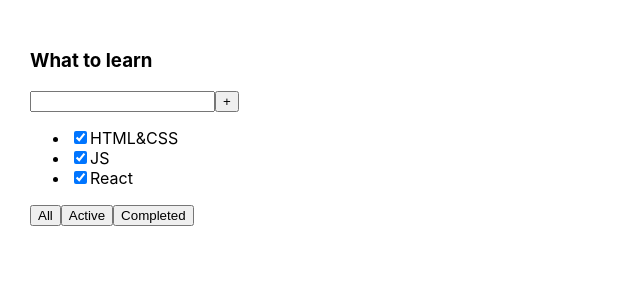
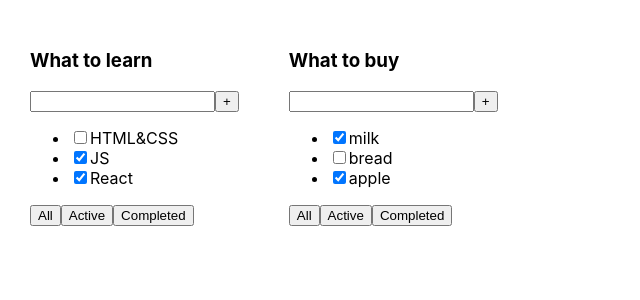
Before and after one commit to Alexander1995-it/TodoList-Incubator, a React (Create React App) app: page / in a window 1280 px wide. Shown: the top 300 px of the page, without its empty margins (0-640 px from the left). Built offline with nearby package versions, Linux system fonts and the light colour scheme.

Commit message:
24.06.2022 tasks_2

```diff
--- a/src/App.tsx
+++ b/src/App.tsx
@@ -1,19 +1,26 @@
 import React from 'react';
 import './App.css';
-import TodoList from "./TodoList";
+import TodoList, {TaskType} from "./TodoList";
 
 
 
 function App() {
-    const title_1 = 'What to learn'
-    const tasks_1 = [
-        {id: 1, text: 'HTML&CSS', isDone: true},
+    const title_1: string = 'What to learn'
+    const title_2: string = 'What to buy'
+    const tasks_1: Array<TaskType> = [
+        {id: 1, text: 'HTML&CSS', isDone: false},
         {id: 2, text: 'JS', isDone: true},
         {id: 3, text: 'React', isDone: true}
+    ]
+    const tasks_2: Array<TaskType> = [
+        {id: 1, text: 'milk', isDone: true},
+        {id: 2, text: 'bread', isDone: false},
+        {id: 3, text: 'apple', isDone: true}
     ]
     return (
         <div className="App">
             <TodoList tasks = {tasks_1} title = {title_1}/>
+            <TodoList tasks = {tasks_2} title = {title_2}/>
         </div>
     );
 }
--- a/src/TodoList.tsx
+++ b/src/TodoList.tsx
@@ -1,6 +1,6 @@
 import React from 'react'
 
-type TaskType = {
+export type TaskType = {
     id: number,
     text: string
     isDone: boolean
```
